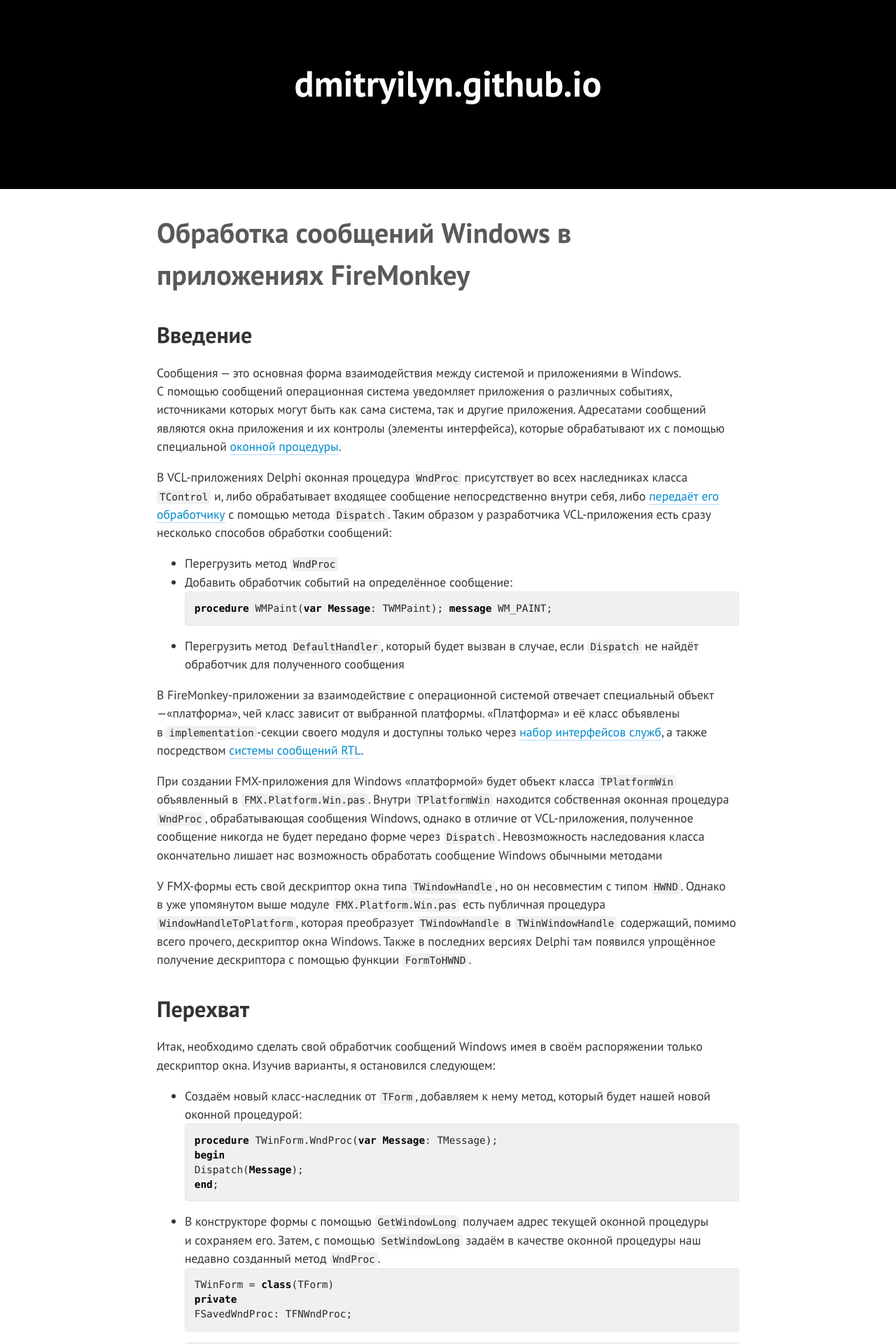
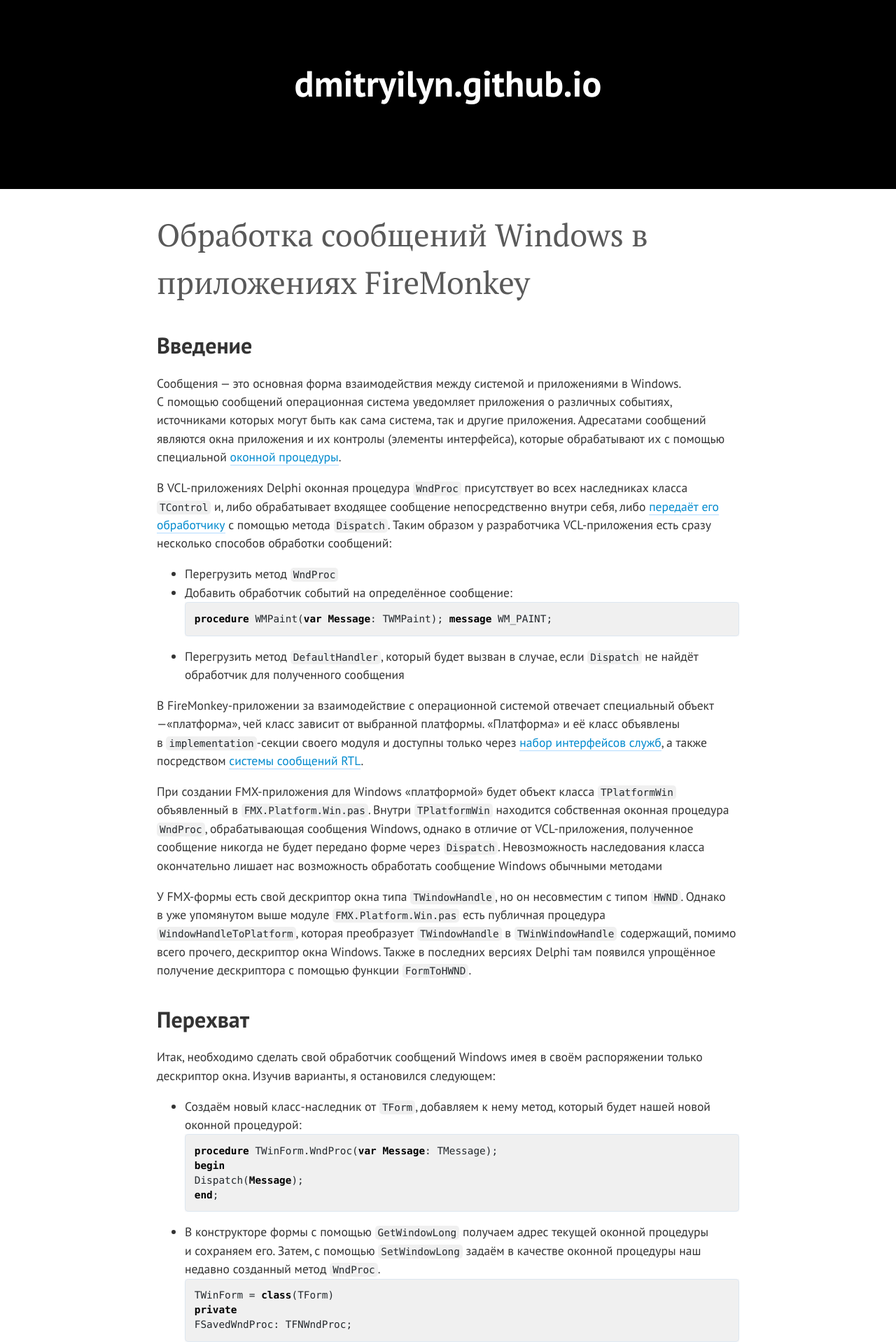
Before and after one commit to dmitryilyn/dmitryilyn.github.io, a Jekyll site: the page built from index.md, in a window 1280 px wide. Shown: the top 1920 px of the page at 70% size. Built offline with Jekyll 4.4.1, drawn with Linux system fonts in a browser that asks for light colours; our own code applies the rules of GitHub Pages for plain Markdown files; the repository's description, which GitHub fills in, is left out.

Commit message:
test 9.90

```diff
--- a/_layouts/default.html
+++ b/_layouts/default.html
@@ -7,6 +7,7 @@
     <meta name="viewport" content="width=device-width, initial-scale=1">
     <meta name="theme-color" content="#157878">
     <link href="https://fonts.googleapis.com/css?family=PT+Sans:400,400i,700,700i&amp;subset=cyrillic" rel="stylesheet">
+    <link href="https://fonts.googleapis.com/css?family=PT+Serif&amp;subset=cyrillic" rel="stylesheet">
     <link rel="stylesheet" href="{{ '/assets/css/style.css?v=' | append: site.github.build_revision | relative_url }}">
   </head>
   <body>
--- a/_sass/jekyll-theme-cayman.scss
+++ b/_sass/jekyll-theme-cayman.scss
@@ -196,8 +196,9 @@
   }
 
   h2 {
-    font-size: 40px;
-    font-weight: bold;
+    font-size: 45px;
+    font-weight: normal;
+    font-family: "PT Serif", serif;
     color: rgba(0, 0, 0, .65);
   }
 
```
